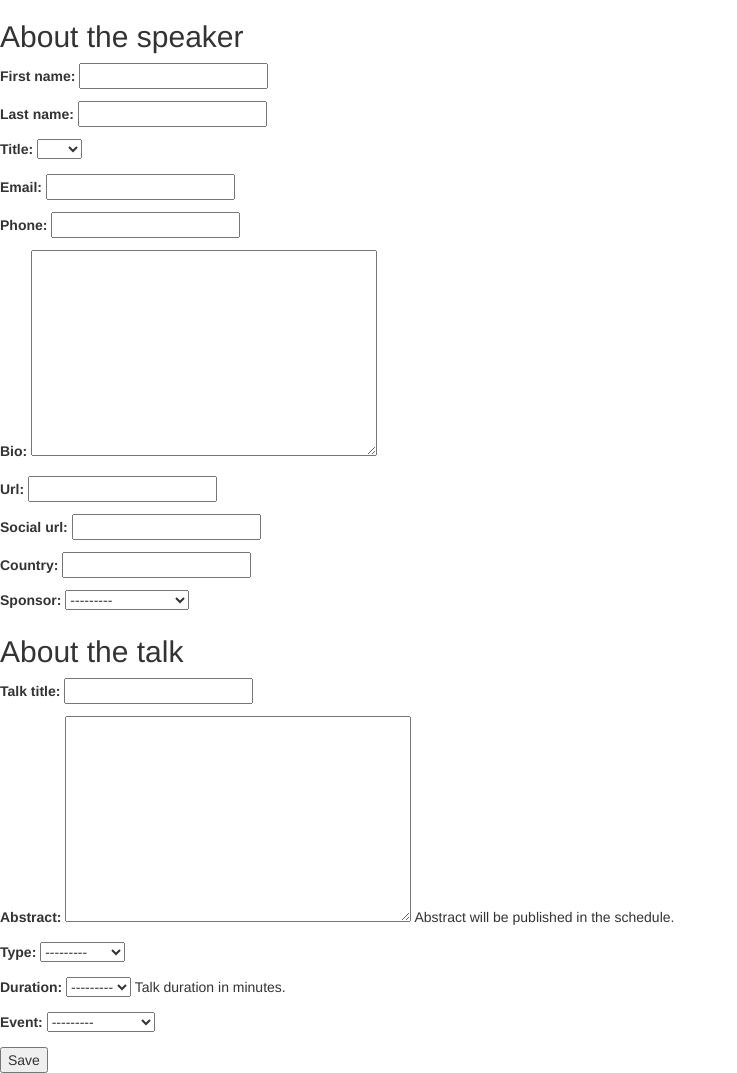
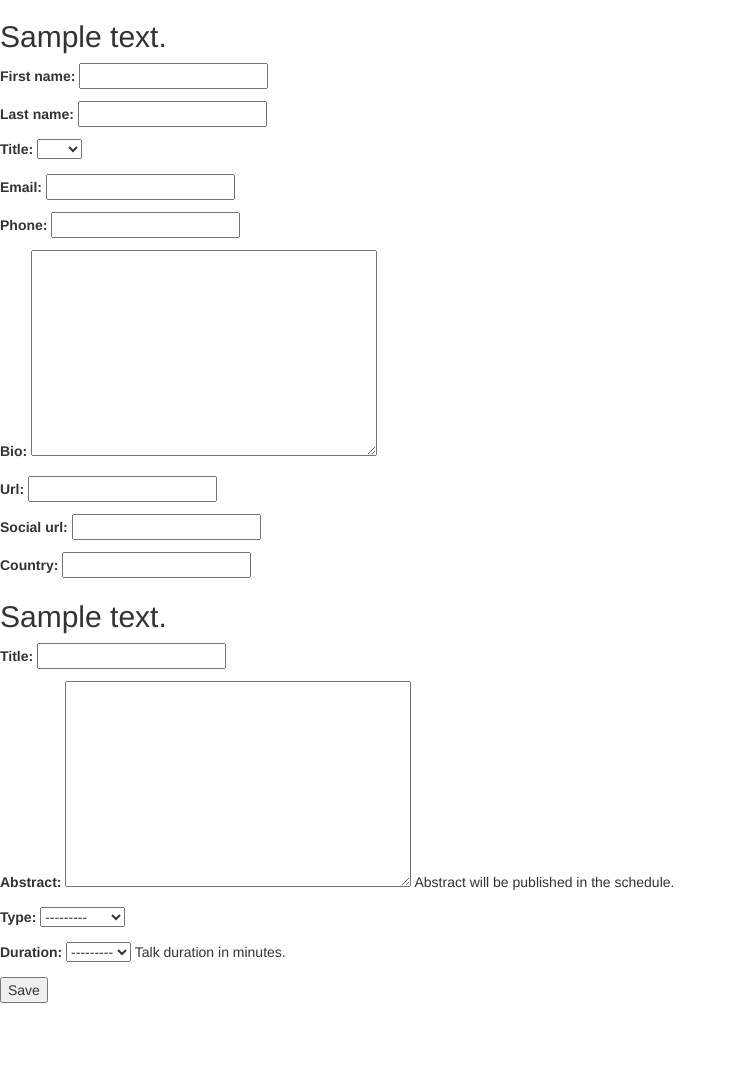
Before and after one commit to pyconsk/django-konfera, a Django app: template konfera/templates/konfera/cfp_form.html in a window 1280 px wide. Shown: the whole page, without its empty margins (0-737 px from the left). After the commit the page ends 1003 px from the top, so only its background shows below. Run offline with Django 3.2, Linux system fonts and the light colour scheme; tables that the repository leaves empty hold one stand-in row (values such as "Sample post"); the template is opened without the code that fills it: values that come from a table or form of the project are taken from there, most other values are stand-ins (such as "Sample title", 1, 10 or a date in 2020); parts of the project's set-up code (start-up, migrations or seed data) failed here and were passed over; some libraries are stand-ins or nearby versions.

Commit message:
add translation support to cfp_form.html minor changes to forms update urls to per event cfp_form update cfp_form_view to support translation minor changes to variable handling

```diff
--- a/konfera/forms.py
+++ b/konfera/forms.py
@@ -5,12 +5,11 @@
 class SpeakerForm(forms.ModelForm):
     class Meta:
         model = Speaker
-        fields = '__all__'
+        exclude = ['sponsor']
 
 
 class TalkForm(forms.ModelForm):
 
     class Meta:
         model = Talk
-        exclude = ['status', 'primary_speaker', 'secondary_speaker']
-        labels = {'title': 'Talk title'}
+        exclude = ['status', 'primary_speaker', 'secondary_speaker', 'event']
--- a/konfera/templates/konfera/cfp_form.html
+++ b/konfera/templates/konfera/cfp_form.html
@@ -1,10 +1,10 @@
 {% extends 'konfera/base.html' %}
 
 {% block content %}
-    <h2> About the speaker</h2>
+    <h2>{{ about_speaker }}</h2>
     <form method="POST" action="">{% csrf_token %}
         {{ speaker_form.as_p }}
-        <h2> About the talk</h2>
+        <h2>{{about_talk }}</h2>
         {{ talk_form.as_p }}
     <input type="submit" value="Save">
     </form>
--- a/konfera/urls.py
+++ b/konfera/urls.py
@@ -23,6 +23,6 @@
         name='event_sponsors'),
     url(r'^event/(?P<event_slug>[\w, -]+)/details/$', views.event_details_view,
         name='event_details'),
-    url(r'^event/add_cfp/$', views.cfp_form_view, name='add_cfp_form'),
+    url(r'^event/(?P<event_slug>[\w, -]+)/add_cfp/$', views.cfp_form_view, name='event_cfp_form'),
     url(r'^event/$', views.event_list, name='events'),
 ]
```
Also changed, not shown: konfera/views.py (+12 -5 lines).
